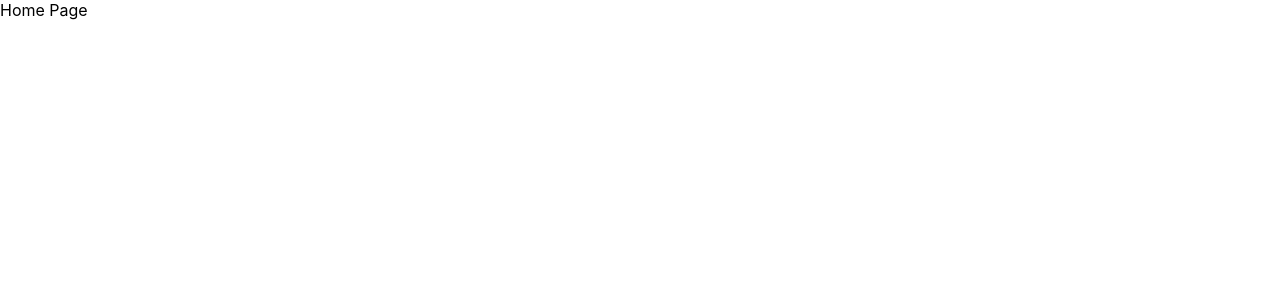
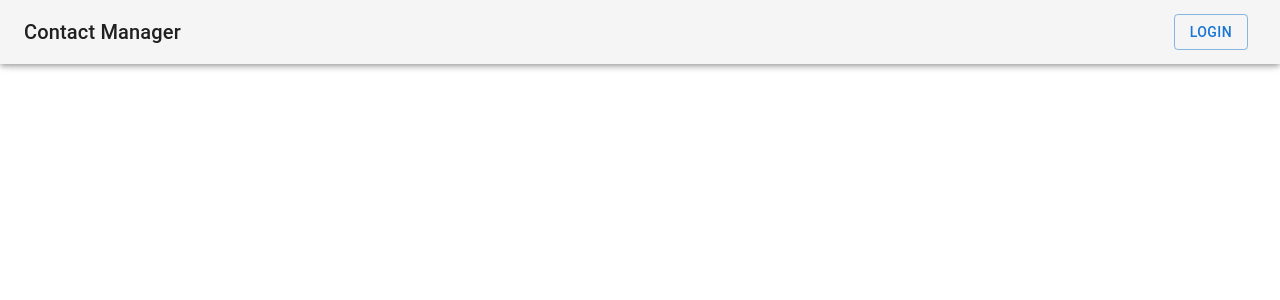
Before and after one commit to joramkimata/react-contact-manager, a React (Create React App) app: page / in a window 1280 px wide. Shown: the top 300 px of the page. Built offline with nearby package versions, Linux system fonts and the light colour scheme.

Commit message:
add some codes

```diff
--- a/package.json
+++ b/package.json
@@ -4,8 +4,11 @@
   "private": true,
   "dependencies": {
     "@apollo/client": "^3.7.0",
-    "@emotion/react": "^11.10.4",
+    "@emotion/react": "^11.10.5",
     "@emotion/styled": "^11.10.4",
+    "@mantine/core": "^5.6.3",
+    "@mantine/hooks": "^5.6.3",
+    "@mui/icons-material": "^5.10.9",
     "@mui/material": "^5.10.10",
     "@testing-library/jest-dom": "^5.16.5",
     "@testing-library/react": "^13.4.0",
--- a/public/index.html
+++ b/public/index.html
@@ -15,29 +15,14 @@
       user's mobile device or desktop. See https://developers.google.com/web/fundamentals/web-app-manifest/
     -->
     <link rel="manifest" href="%PUBLIC_URL%/manifest.json" />
-    <!--
-      Notice the use of %PUBLIC_URL% in the tags above.
-      It will be replaced with the URL of the `public` folder during the build.
-      Only files inside the `public` folder can be referenced from the HTML.
 
-      Unlike "/favicon.ico" or "favicon.ico", "%PUBLIC_URL%/favicon.ico" will
-      work correctly both with client-side routing and a non-root public URL.
-      Learn how to configure a non-root public URL by running `npm run build`.
-    -->
-    <title>React App</title>
+    <!-- CSS only -->
+<link href="https://cdn.jsdelivr.net/npm/bootstrap@5.2.2/dist/css/bootstrap.min.css" rel="stylesheet" integrity="sha384-Zenh87qX5JnK2Jl0vWa8Ck2rdkQ2Bzep5IDxbcnCeuOxjzrPF/et3URy9Bv1WTRi" crossorigin="anonymous">
+
+    <title>Contact Manager</title>
   </head>
   <body>
     <noscript>You need to enable JavaScript to run this app.</noscript>
     <div id="root"></div>
-    <!--
-      This HTML file is a template.
-      If you open it directly in the browser, you will see an empty page.
-
-      You can add webfonts, meta tags, or analytics to this file.
-      The build step will place the bundled scripts into the <body> tag.
-
-      To begin the development, run `npm start` or `yarn start`.
-      To create a production bundle, use `npm run build` or `yarn build`.
-    -->
   </body>
 </html>
--- a/src/pages/Home/Home.js
+++ b/src/pages/Home/Home.js
@@ -1,7 +1,119 @@
-import React from "react";
+import * as React from "react";
+import PropTypes from "prop-types";
+import AppBar from "@mui/material/AppBar";
+import Box from "@mui/material/Box";
+import Divider from "@mui/material/Divider";
+import Drawer from "@mui/material/Drawer";
+import IconButton from "@mui/material/IconButton";
+import List from "@mui/material/List";
+import ListItem from "@mui/material/ListItem";
+import ListItemButton from "@mui/material/ListItemButton";
+import ListItemText from "@mui/material/ListItemText";
+import MenuIcon from "@mui/icons-material/Menu";
+import Toolbar from "@mui/material/Toolbar";
+import Typography from "@mui/material/Typography";
+import Button from "@mui/material/Button";
 
-const Home = () => {
-  return <div>Home Page</div>;
+const drawerWidth = 240;
+const navItems = ["Login"];
+
+function Home(props) {
+  const { window } = props;
+  const [mobileOpen, setMobileOpen] = React.useState(false);
+
+  const handleDrawerToggle = () => {
+    setMobileOpen(!mobileOpen);
+  };
+
+  const handleBtnClicked = (item) => {
+    alert(item);
+  };
+
+  const drawer = (
+    <Box onClick={handleDrawerToggle} sx={{ textAlign: "center" }}>
+      <Typography variant="h6" sx={{ my: 2 }}>
+        Contact Manager
+      </Typography>
+      <Divider />
+      <List>
+        {navItems.map((item) => (
+          <ListItem
+            onClick={() => handleBtnClicked(item)}
+            key={item}
+            disablePadding
+          >
+            <ListItemButton sx={{ textAlign: "center" }}>
+              <ListItemText primary={item} />
+            </ListItemButton>
+          </ListItem>
+        ))}
+      </List>
+    </Box>
+  );
+
+  const container =
+    window !== undefined ? () => window().document.body : undefined;
+
+  return (
+    <Box sx={{ display: "flex" }}>
+      <AppBar color="default" component="nav">
+        <Toolbar>
+          <IconButton
+            color="inherit"
+            aria-label="open drawer"
+            edge="start"
+            onClick={handleDrawerToggle}
+            sx={{ mr: 2, display: { sm: "none" } }}
+          >
+            <MenuIcon />
+          </IconButton>
+          <Typography
+            variant="h6"
+            component="div"
+            sx={{ flexGrow: 1, display: { xs: "none", sm: "block" } }}
+          >
+            Contact Manager
+          </Typography>
+          <Box sx={{ display: { xs: "none", sm: "block" } }}>
+            {navItems.map((item) => (
+              <Button
+                onClick={() => handleBtnClicked(item)}
+                sx={{ mr: 1 }}
+                variant="outlined"
+                key={item}
+              >
+                {item}
+              </Button>
+            ))}
+          </Box>
+        </Toolbar>
+      </AppBar>
+      <Box component="nav">
+        <Drawer
+          container={container}
+          variant="temporary"
+          open={mobileOpen}
+          onClose={handleDrawerToggle}
+          ModalProps={{
+            keepMounted: true, // Better open performance on mobile.
+          }}
+          sx={{
+            display: { xs: "block", sm: "none" },
+            "& .MuiDrawer-paper": {
+              boxSizing: "border-box",
+              width: drawerWidth,
+            },
+          }}
+        >
+          {drawer}
+        </Drawer>
+      </Box>
+    </Box>
+  );
+}
+
+Home.propTypes = {
+  window: PropTypes.func,
 };
 
 export default Home;
```
Also changed, not shown: 2 other files (tests, documents, lock files or other folders).
